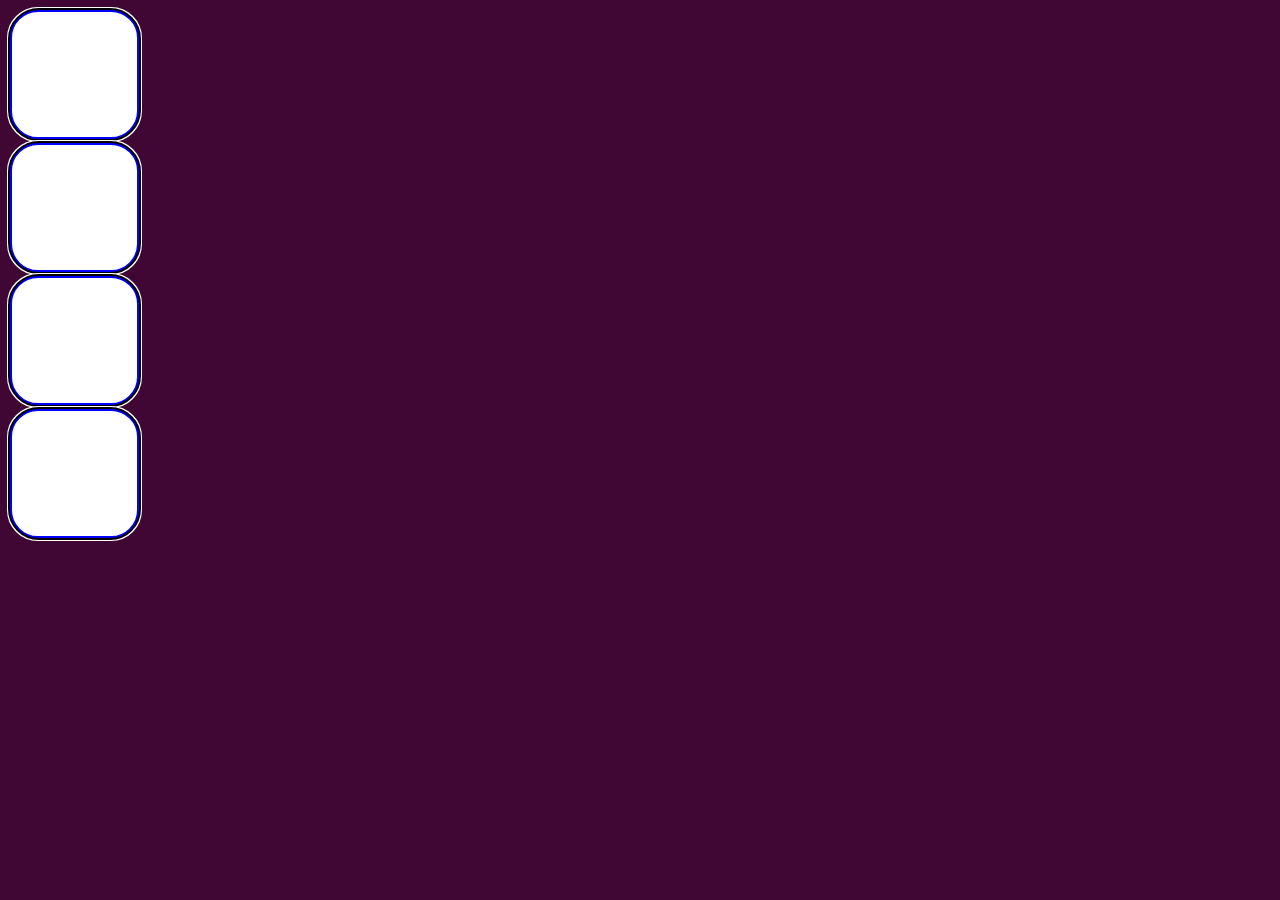
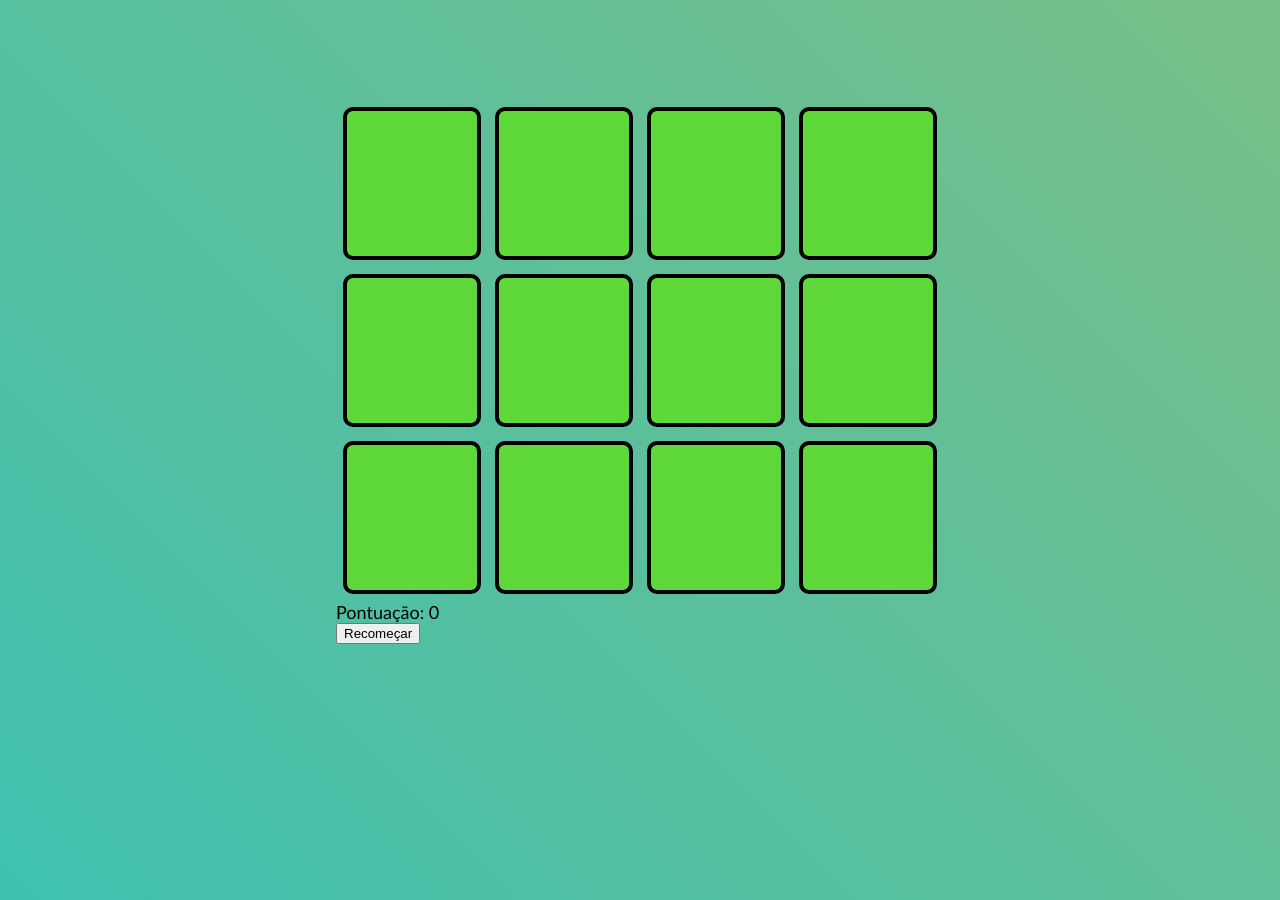
Before and after one commit to AmorimY/JogoDaMemoria, a plain HTML site: page index.html in a window 1280 px wide. Before the commit the page ends 800 px from the top, so only its background shows below. Drawn offline with Linux system fonts and the light colour scheme.

Commit message:
versao 1.0

```diff
--- a/index.css
+++ b/index.css
@@ -1,17 +1,73 @@
+html{
+    height: 100%;
+    margin: 0;
+    padding: 0;
+}
 .carta {
-  background-color: rgb(255, 255, 255);
-  height: 125px;
-  width: 125px;
-  border: 4px solid blue;
-  border-radius: 30px;
+  background-color: #5ed939;
+  background-image: url();
+  border: 4px solid rgb(0, 0, 0);
+  border-radius: 10px;
   overflow: hidden;
-  content: unset;
-  outline: auto;
+  width: 130px;
+  height: 145px;
+  justify-content: center;
+  align-items: center;
+  text-align: center;
+  margin: 7px;
 }
 body {
-  background-color: rgb(65, 7, 52);
+    height: fit-content;
 }
+
+.tabuleiro{
+ display: grid;
+  grid-template-columns: repeat(4, 1fr);
+  /*grid-template-rows: repeat(4, 1fr) */
+  width: fit-content;
+  height: fit-content;
+  columns: 1;
+
+
+
+}
+
+.mesa{
+
+}
+
+.conteiner{
+    margin-top: 100px;
+    display: flex;
+    justify-content: center;}
 
 .verso {
   visibility: hidden;
 }
+
+body {
+    background: rgb(29,143,253);
+    background: linear-gradient(45deg, rgba(34,193,195,1) 0%, rgba(253,187,45,1) 100%);
+    background-size: 400% 400%;
+        animation: gradient 5s ease infinite;
+        height: 100vh;
+    }
+
+
+    @keyframes gradient {
+        0% {
+            background-position: 0% 50%;
+        }
+        50% {
+            background-position: 100% 50%;
+        }
+        100% {
+            background-position: 0% 50%;
+        }
+    }
+
+
+.informacoes{
+    font-family: 'Gill Sans', 'Gill Sans MT', Calibri, 'Trebuchet MS', sans-serif;
+    font-size: large;
+}
--- a/index.html
+++ b/index.html
@@ -12,7 +12,13 @@
 <body>
     <div class="conteiner">
         <div id="mesa" class="mesa">
-         <div id="tabuleiro" class="tabuleiro"></div>
+         <div id="tabuleiro" class="tabuleiro">
+
+         </div>
+         <div class="informacoes" id="informacoes">
+         </div>
+         <button onclick="recarrega()">Recomeçar</button>
+
 
             </div>
 
--- a/index.js
+++ b/index.js
@@ -1,5 +1,39 @@
-var cartas = ["caracol.png", "joaninha.png", "caracol.png", "joaninha.png"];
+var cartas = [
+  "caracol.png",
+  "joaninha.png",
+  "caracol.png",
+  "joaninha.png",
+  "abelha.png",
+  "abelha.png",
+  "libelula.png",
+  "libelula.png",
+  "mosca.png",
+  "mosca.png",
+  "aranha.png",
+  "aranha.png",
+];
 
+function shuffle(cartas) {
+  let currentIndex = cartas.length,
+    randomIndex;
+
+  while (currentIndex != 0) {
+    // Pick a remaining element.
+    randomIndex = Math.floor(Math.random() * currentIndex);
+    currentIndex--;
+
+    // And swap it with the current element.
+    [cartas[currentIndex], cartas[randomIndex]] = [
+      cartas[randomIndex],
+      cartas[currentIndex],
+    ];
+  }
+  return cartas;
+}
+
+shuffle(cartas);
+
+var pontuacao = 0;
 var segundaCarta;
 var cartaUm;
 
@@ -12,6 +46,8 @@ function init() {
     let div = createCard(carta);
     tabuleiro.appendChild(div);
   }
+  document.getElementById("informacoes").innerHTML = "Pontuação: " + pontuacao;
+
 }
 
 function createCard(carta) {
@@ -20,38 +56,48 @@ function createCard(carta) {
   image.src = carta;
   card.classList.add("carta");
   card.appendChild(image);
-  card.firstChild.classList.add("verso")
+  card.firstChild.classList.add("verso");
   card.setAttribute("onclick", "onClickCard(this)");
 
   return card;
 }
 
-
 function onClickCard(card) {
-  if(!card.firstChild.classList.contains("verso")){
-    return
+  if (!podeClicar || !card.firstChild.classList.contains("verso")) {
+    return;
   }
   if (!cartaUm) {
-    cartaUm= card
-    cartaUm.firstChild.classList.remove("verso")
-    return
+    cartaUm = card;
+    cartaUm.firstChild.classList.remove("verso");
+    return;
   }
-  segundaCarta = card
-  segundaCarta.firstChild.classList.remove("verso")
+  segundaCarta = card;
+  segundaCarta.firstChild.classList.remove("verso");
+  podeClicar = false;
 
-  if (cartaUm.firstChild.getAttribute("src") === segundaCarta.firstChild.getAttribute("src")) {
-      console.log("iguais")
+  if (
+    cartaUm.firstChild.getAttribute("src") ===
+    segundaCarta.firstChild.getAttribute("src")
+  ) {
+    cartaUm = null;
+    segundaCarta = null;
+    podeClicar = true;
+    pontuacao++;
+    document.getElementById("informacoes").innerHTML =
+      "Pontuação: " + pontuacao;
+  } else {
+    setTimeout(function () {
+      cartaUm.firstChild.classList.add("verso");
+      segundaCarta.firstChild.classList.add("verso");
       cartaUm = null;
       segundaCarta = null;
-  } else {
-    setTimeout(function () {
-      cartaUm.firstChild.classList.add("verso")
-      segundaCarta.firstChild.classList.add("verso")
-      cartaUm = null;
-      segundaCarta = null;
-    },1000)
+      podeClicar = true;
+    }, 800);
   }
+}
 
+function recarrega() {
+  location.reload();
 }
 
 init();
```
Also changed, not shown: abelha.png (added), aranha.png (added), borboleta.png (added), caracol.png, gafanhoto.png (added), joaninha.png, libelula.png (added), mosca.png (added).
